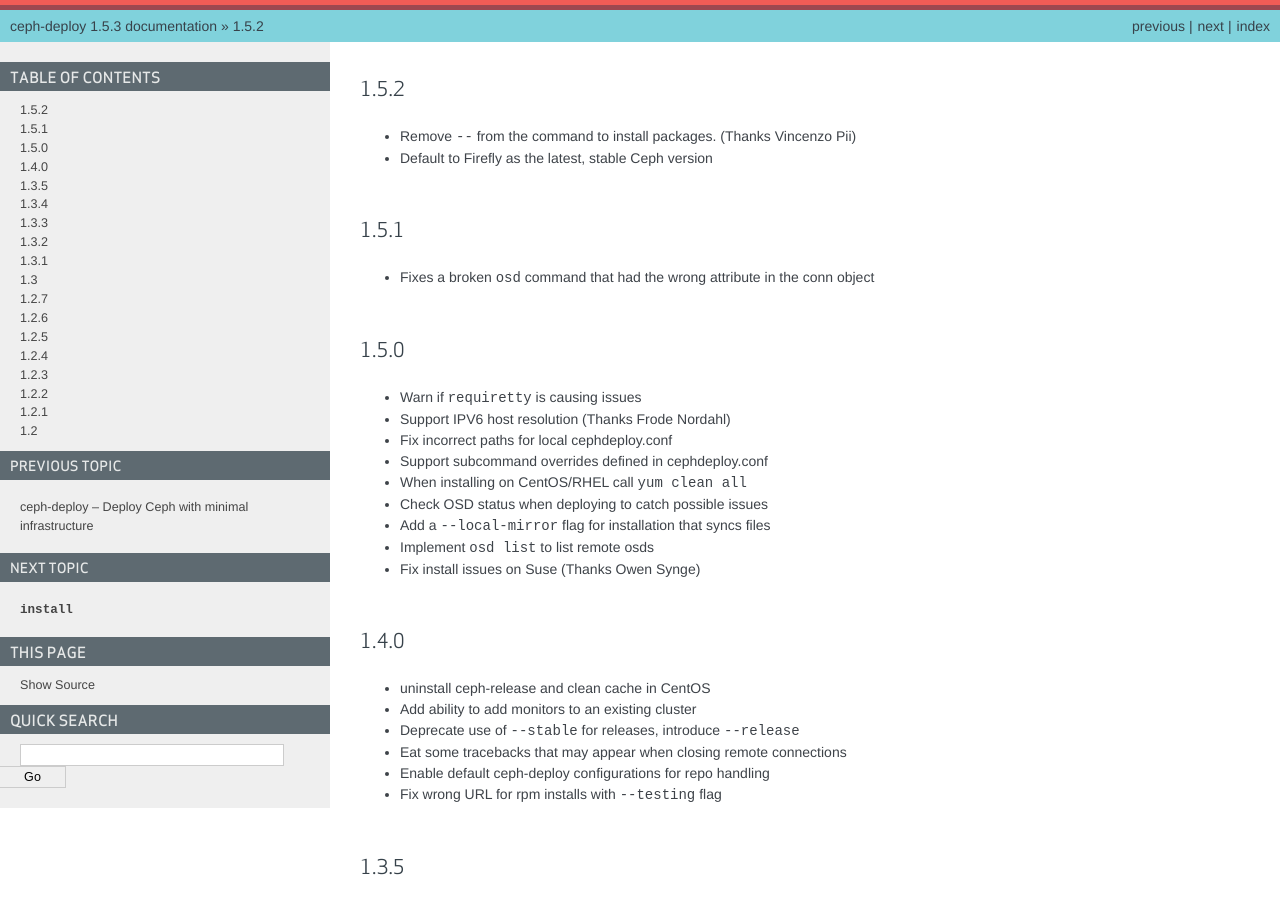
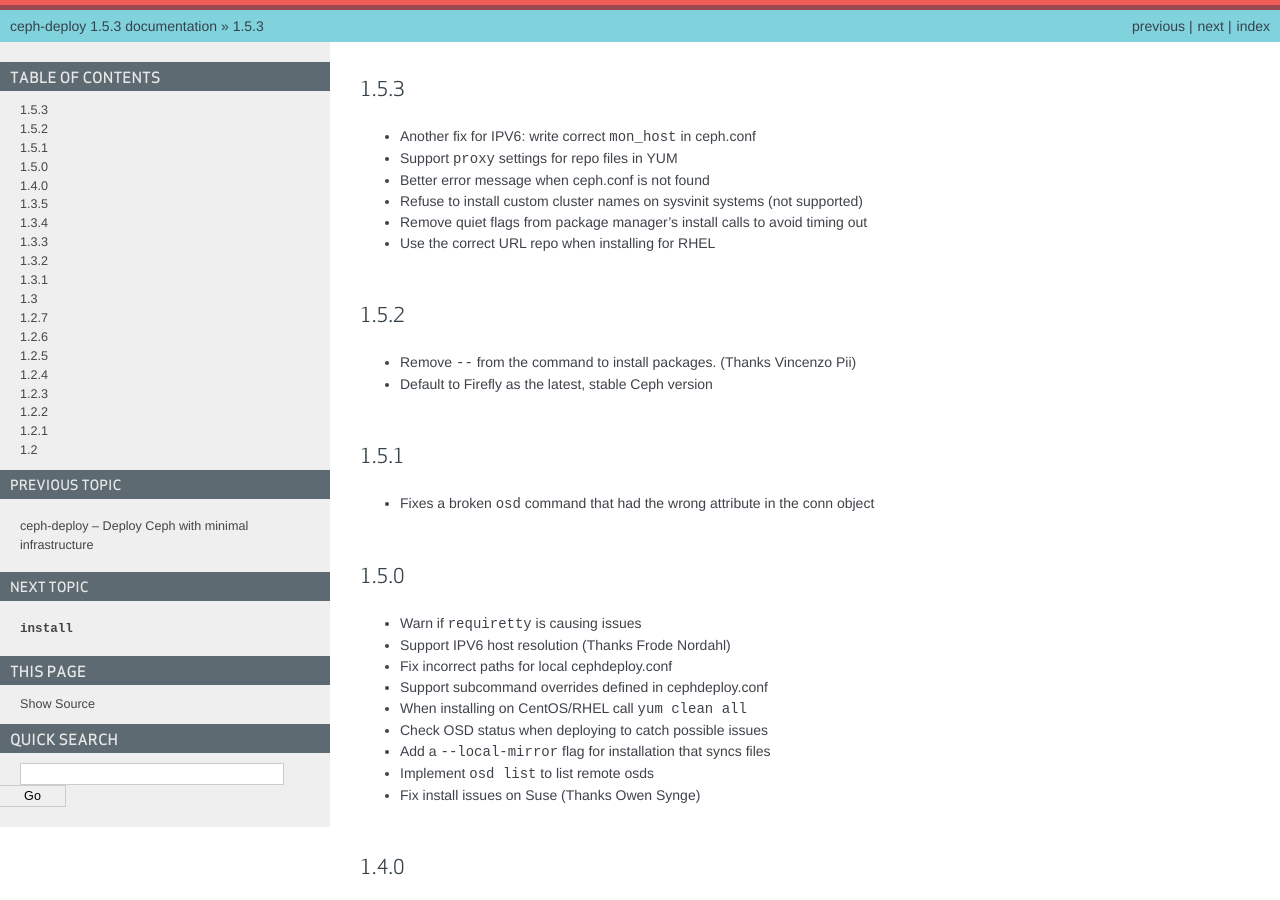
Before and after one commit to ceph/ceph-deploy, a Sphinx documentation site: the page built from docs/source/changelog.rst, in a window 1280 px wide and 900 px high. Built offline with Sphinx 7.4.7, drawn with Linux system fonts in a browser that asks for light colours.

Commit message:
update the changelog
Signed-off-by: Alfredo Deza <alfredo.deza@inktank.com>

```diff
--- a/docs/source/changelog.rst
+++ b/docs/source/changelog.rst
@@ -1,3 +1,12 @@
+1.5.3
+-----
+* Another fix for IPV6: write correct ``mon_host`` in ceph.conf
+* Support ``proxy`` settings for repo files in YUM
+* Better error message when ceph.conf is not found
+* Refuse to install custom cluster names on sysvinit systems (not supported)
+* Remove quiet flags from package manager's install calls to avoid timing out
+* Use the correct URL repo when installing for RHEL
+
 1.5.2
 -----
 * Remove ``--`` from the command to install packages. (Thanks Vincenzo Pii)
```
